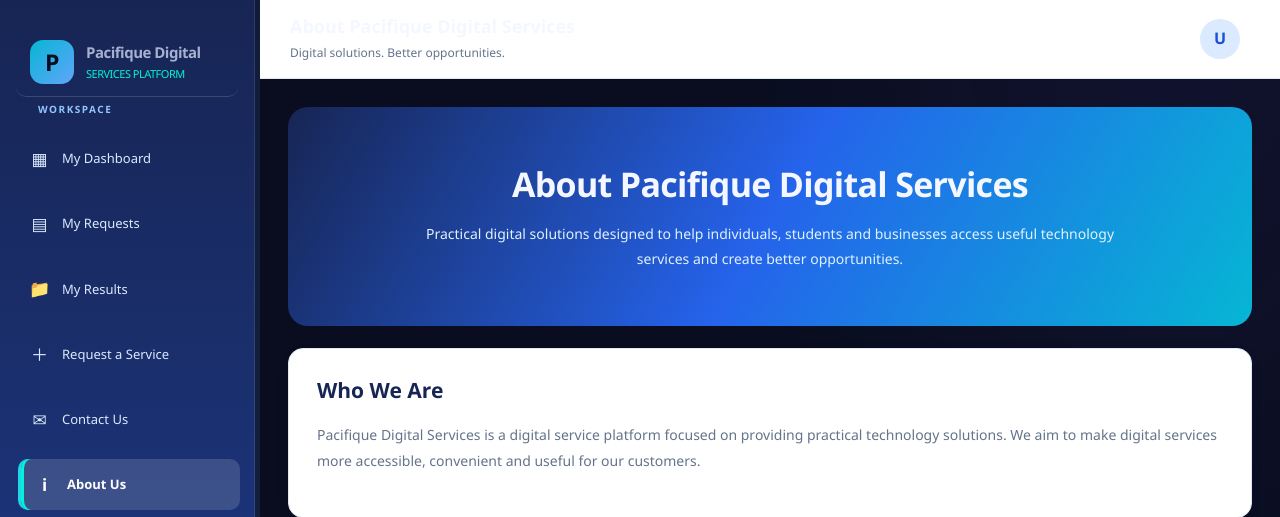
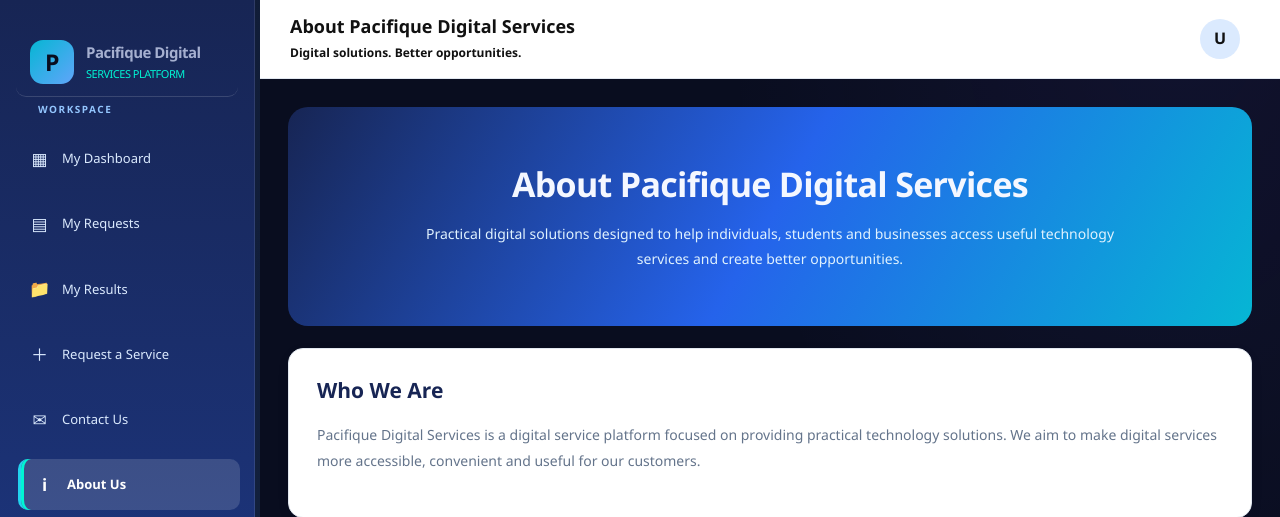
Before and after one commit to pacifiquemunezero1214-alt/pacifique-digital-services, a Flask app: page /about in a window 1280 px wide. Shown: the top 517 px of the page. Run offline with Flask 3, Linux system fonts and the light colour scheme; some libraries are stand-ins or nearby versions.

Commit message:
Update dashboard profile text styling

```diff
--- a/templates/base.html
+++ b/templates/base.html
@@ -239,6 +239,16 @@
             color: var(--muted);
             font-size: 11px;
             margin-top: 4px;
+        }
+
+        /* REQUESTED TEXT STYLING */
+        .topbar h2,
+        .topbar p,
+        .profile .avatar,
+        .profile-name,
+        .profile-role {
+            color: #111111 !important;
+            font-weight: 900 !important;
         }
 
         .page-content {
@@ -526,14 +536,17 @@
                    href="{{ url_for('new_request') }}">
                     <span class="nav-icon">＋</span> Request a Service
                 </a>
+
                 <a class="{% if request.endpoint == 'contact' %}active{% endif %}"
                    href="{{ url_for('contact') }}">
                     <span class="nav-icon">✉</span> Contact Us
                 </a>
+
                 <a class="{% if request.endpoint == 'about' %}active{% endif %}"
                    href="{{ url_for('about') }}">
                     <span class="nav-icon">ℹ</span> About Us
                 </a>
+
                 <a class="{% if request.endpoint == 'privacy_policy' %}active{% endif %}"
                    href="{{ url_for('privacy_policy') }}">
                     <span class="nav-icon">🔒</span> Privacy Policy
```
Lines whose indentation alone changed are shown as unchanged.
